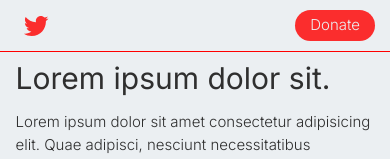
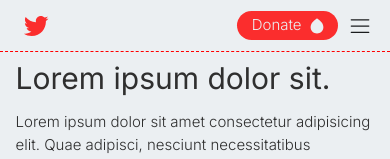
Before and after one commit to JPMetoyer/applycodinginitiative, a SvelteKit app: page /partners in a window 390 px wide. Shown: the top 159 px of the page. Built offline with nearby package versions, Linux system fonts and the light colour scheme.

Commit message:
Added mobile menu bar on nav

```diff
--- a/src/components/Icon.svelte
+++ b/src/components/Icon.svelte
@@ -28,7 +28,7 @@
 
 <script lang="ts">
     export let disabled : boolean = false;
-    export let handleClick : () => void = () => { };
+    export let onClick : () => void = () => { };
 
     export let fill : boolean = false;
     export let frame: [number, number] = [1.5, 1.5];
@@ -36,6 +36,6 @@
 
 </script>
 
-<button style={ `width: ${ frame[0] }rem; height: ${ frame[1] }rem` } disabled={ disabled } on:click={ handleClick } class={ fill ? "icon fill" : "icon" }>
+<button style={ `width: ${ frame[0] }rem; height: ${ frame[1] }rem` } disabled={ disabled } on:click={ onClick } class={ fill ? "icon fill" : "icon" }>
     <slot></slot>
 </button>
--- a/src/routes/+layout.svelte
+++ b/src/routes/+layout.svelte
@@ -18,7 +18,9 @@
 
         padding: 0.3rem 1rem;
         background-color: app.$color-background;
-        border-bottom: 0.5px solid red;
+        border-bottom: 0.5px dashed red;
+
+
 
         #logo {
             width: 2.8rem;
@@ -35,14 +37,30 @@
             justify-content: center;
             gap: 1.5rem;
         }
+
+        #cta {
+            position: relative;
+            padding: 0.2rem calc(1.5rem + 0.9rem) 0.2rem 1rem;
+        }
+
+        #cta > svg {
+            position: absolute;
+            right: 0.8rem;
+            top: 50%;
+            bottom: 0px;
+            width: 1.2rem;
+            height: 1.2rem;
+            fill: app.$color-background;
+            transform: translateY(-50%) rotateZ(180deg);
+        }
+
+        span {
+            display: flex;
+            align-items: center;
+            gap: 0.5rem;
+        }
     }
 
-    footer {
-        display: none;
-        height: 50vh;
-        min-height: 300px;
-        margin-top: 16vh;
-    }
 </style>
 
 <script>
@@ -50,7 +68,13 @@
     import "../app.scss";
 
     import { page } from '$app/stores';
+    import Icon from "../components/Icon.svelte";
     const padding = ($page.route.id !== "/partners");
+
+
+    const handleMenuClick = () => {
+
+    }
 
 </script>
 
@@ -70,7 +94,22 @@
         <a href="/careers">Careers</a>
     </div>
 
-    <a href="/quote" class="button">Donate</a>
+    <span>
+        <a href="/quote" id="cta" class="button">
+            Donate
+            <svg viewBox="0 0 24 24" fill="none" xmlns="http://www.w3.org/2000/svg">
+            <path d="M11.9934 2C7.34388 2 3.5 5.71789 3.5 10.3178C3.5 12.6357 4.34198 14.7876 5.7305 16.6116C7.24809 18.6235 9.13474 20.3765 11.2704 21.7524C11.8039 22.0944 12.2425 22.0704 12.7285 21.7524C14.8522 20.3765 16.7388 18.6235 18.2695 16.6116C19.657 14.7876 20.5 12.6357 20.5 10.3178C20.5 5.71789 16.6561 2 11.9934 2"/>
+            </svg>
+        </a>
+
+        <Icon frame={[ 2, 2 ]} onClick={ handleMenuClick }>
+            <svg viewBox="0 0 24 24" fill="none" xmlns="http://www.w3.org/2000/svg">
+            <path d="M5 17H19" stroke="white" stroke-width="1.5" stroke-linecap="round" stroke-linejoin="round"/>
+            <path d="M5 12H19" stroke="white" stroke-width="1.5" stroke-linecap="round" stroke-linejoin="round"/>
+            <path d="M5 7H19" stroke="white" stroke-width="1.5" stroke-linecap="round" stroke-linejoin="round"/>
+            </svg>
+        </Icon>
+    </span>
 </nav>
 
 <main style={ `padding: 0px ${ padding ? 4 : 0 }vw` }>
```
Also changed, not shown: static/icons/drop.svg (added), static/icons/menu.svg (added).
